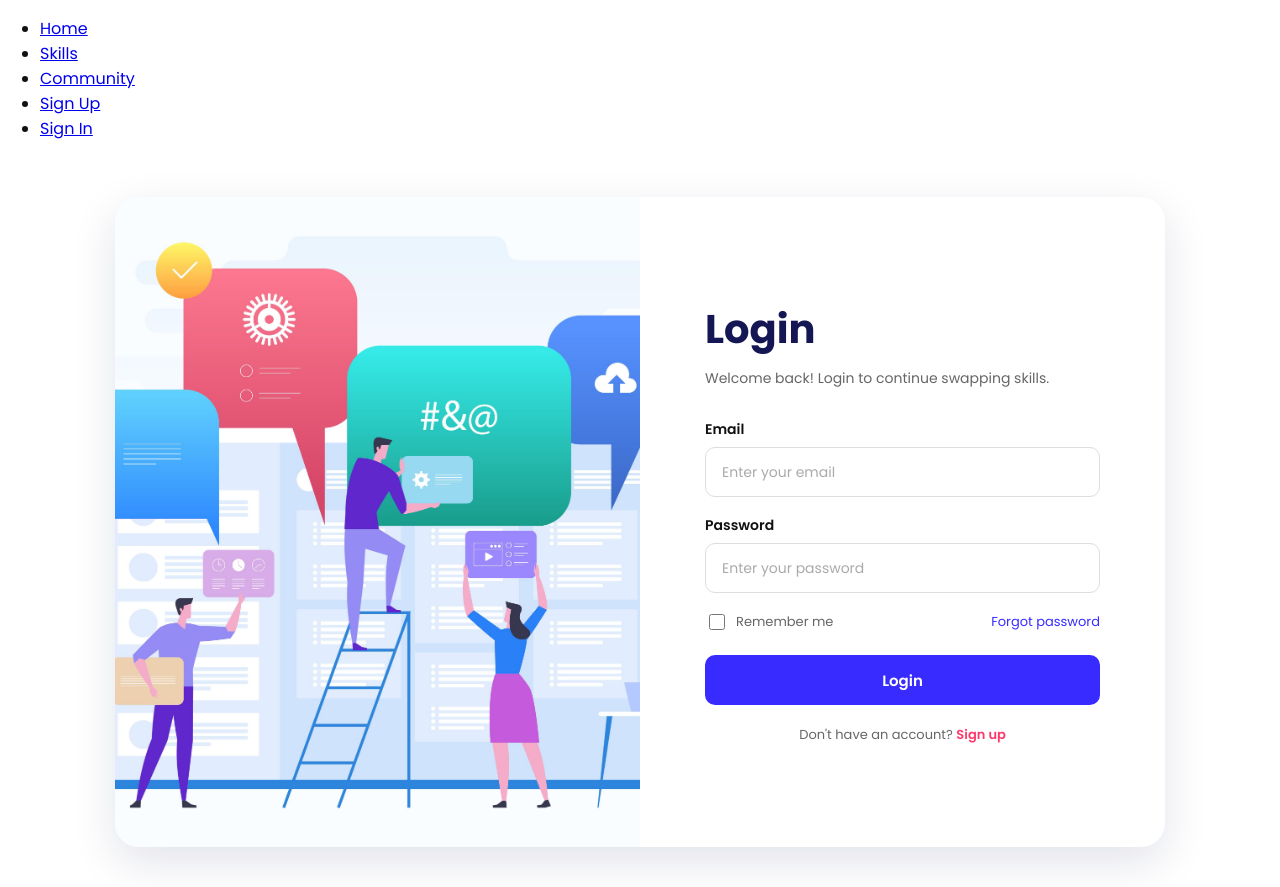
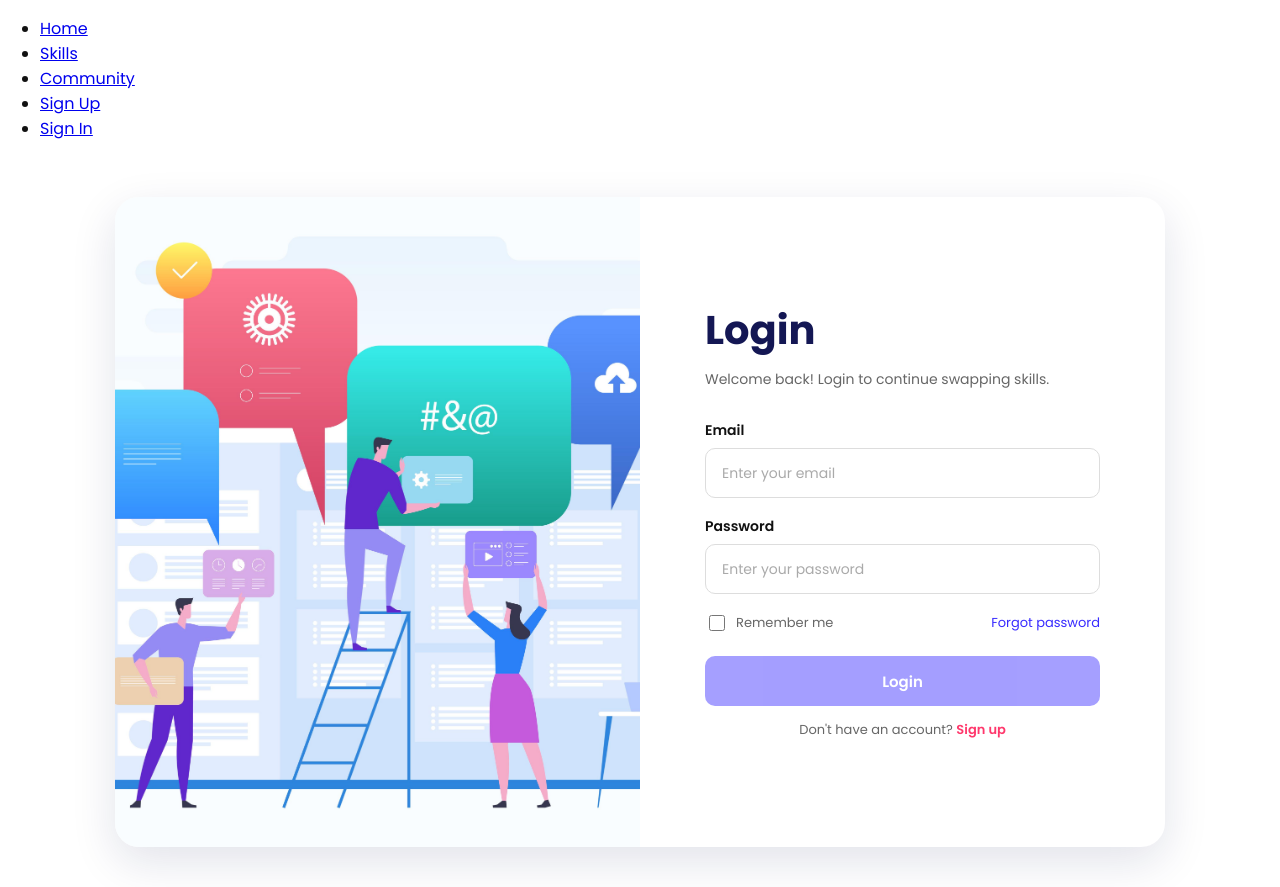
Before and after one commit to AhKhamis/swaply-frontend, a React (Vite) app: page /profile in a window 1280 px wide. Built offline with nearby package versions, Linux system fonts and the light colour scheme; no server answers.

Commit message:
fix sizes

```diff
--- a/src/App.css
+++ b/src/App.css
@@ -63,7 +63,6 @@ body {
   flex-direction: column;
   justify-content: center;
   padding: 50px 65px;
-  overflow-y: auto;
 }
 
 .auth-form-section h1 {
@@ -186,7 +185,8 @@ body {
 }
 
 .auth-primary-button:disabled {
-  background: #b8b9d6;
+  background: #382bff;
+  opacity: 0.45;
   color: #ffffff;
   cursor: not-allowed;
 }
@@ -196,7 +196,8 @@ body {
 ========================= */
 
 .auth-switch {
-  margin: 20px 0 0;
+  margin: 14px 0 4px;
+  ;
   text-align: center;
   color: #666666;
   font-size: 13px;
@@ -254,7 +255,6 @@ body {
 
   .auth-form-section {
     padding: 40px 30px;
-    overflow-y: visible;
   }
 
   .auth-form-section h1 {
--- a/src/components/SignInForm/SignInForm.jsx
+++ b/src/components/SignInForm/SignInForm.jsx
@@ -23,6 +23,10 @@ const SignInForm = () => {
       ...formData,
       [evt.target.name]: evt.target.value,
     });
+  };
+
+  const isFormInvalid = () => {
+    return !formData.email || !formData.password;
   };
 
   const handleSubmit = async (evt) => {
@@ -113,6 +117,7 @@ const SignInForm = () => {
             <button
               className="auth-primary-button"
               type="submit"
+              disabled={isFormInvalid()}
             >
               Login
             </button>
```
